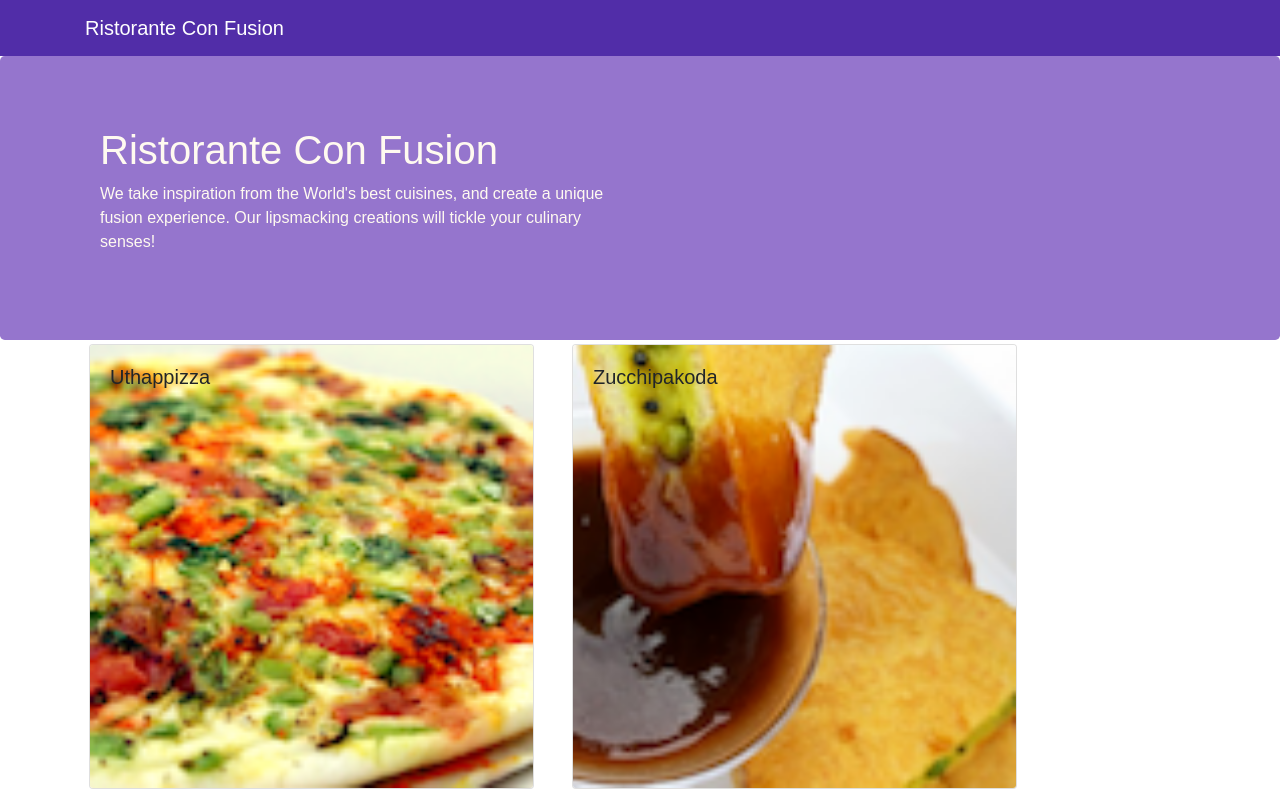
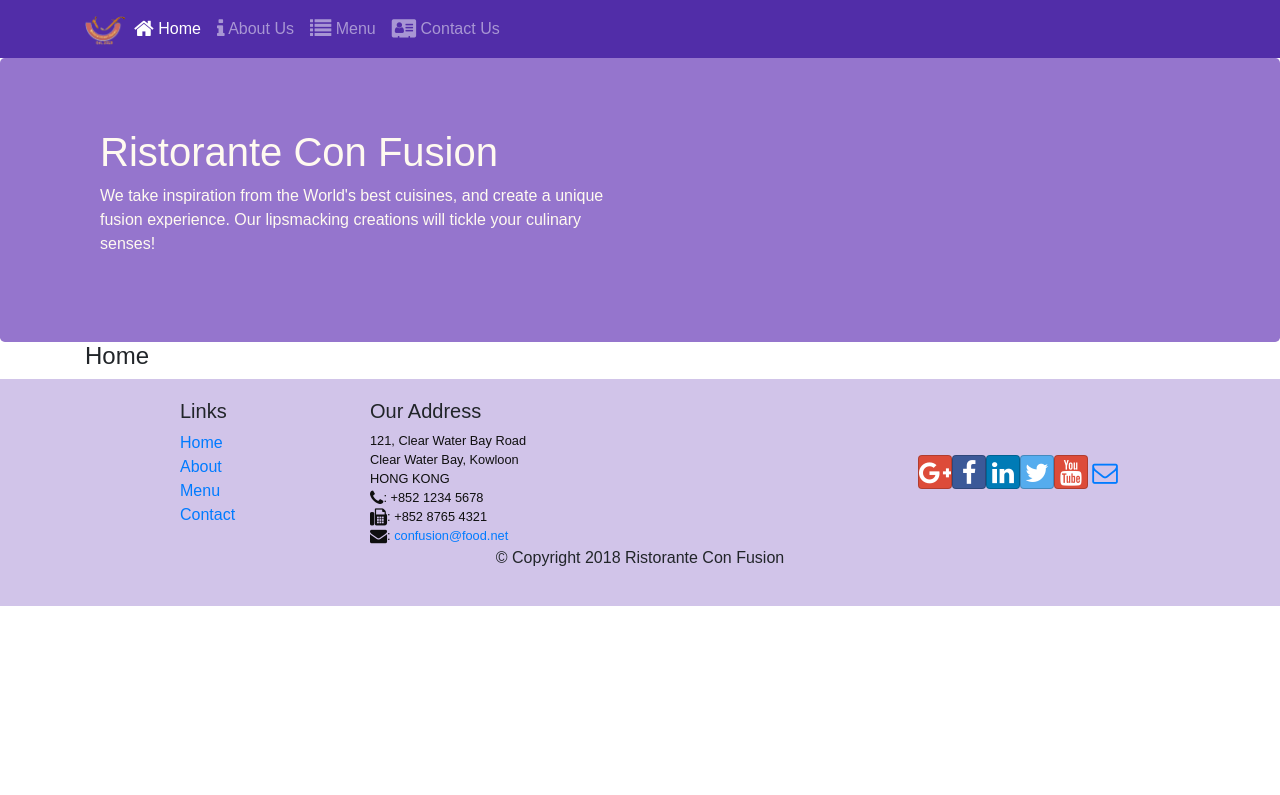
Before and after one commit to mlbudda/Coursera-React, a React (Create React App) app: page /home in a window 1280 px wide. Shown: the top 795 px of the page. Built offline with nearby package versions, Linux system fonts and the light colour scheme.

Commit message:
React Router

```diff
--- a/package.json
+++ b/package.json
@@ -9,6 +9,7 @@
     "react": "^16.14.0",
     "react-dom": "^16.14.0",
     "react-popper": "0.9.2",
+    "react-router-dom": "4.2.2",
     "react-scripts": "1.1.4",
     "reactstrap": "5.0.0"
   },
--- a/src/App.js
+++ b/src/App.js
@@ -1,13 +1,17 @@
 import React, { Component } from 'react';
 import Main from './components/MainComponent'
 import './App.css';
+import { BrowserRouter } from 'react-router-dom';
 
 class App extends Component {
   render() {
     return (
-      <div>
+      <BrowserRouter>
+        <div>
           <Main />
-      </div>
+        </div>
+      </BrowserRouter>
+
     );
   }
 }
--- a/src/components/FooterComponent.js
+++ b/src/components/FooterComponent.js
@@ -1,4 +1,5 @@
 import React from 'react';
+import { Link } from 'react-router-dom';
 
 function Footer(props) {
     return(
@@ -8,10 +9,10 @@
                 <div className="col-4 offset-1 col-sm-2">
                     <h5>Links</h5>
                     <ul className="list-unstyled">
-                        <li><a href="#">Home</a></li>
-                        <li><a href="#">About</a></li>
-                        <li><a href="#">Menu</a></li>
-                        <li><a href="contactus.html">Contact</a></li>
+                        <li><Link to="/home">Home</Link></li>
+                        <li><Link to="/aboutus">About</Link></li>
+                        <li><Link to="/menu">Menu</Link></li>
+                        <li><Link to="/contactus">Contact</Link></li>
                     </ul>
                 </div>
                 <div className="col-7 col-sm-5">
--- a/src/components/HeaderComponent.js
+++ b/src/components/HeaderComponent.js
@@ -1,13 +1,56 @@
 import React, { Component } from 'react';
-import { Navbar, NavbarBrand, Jumbotron } from 'reactstrap';
+import { Navbar, NavbarBrand, Jumbotron, Nav, NavbarToggler, Collapse, NavItem } from 'reactstrap';
+import { NavLink } from 'react-router-dom';
 
 class Header extends Component {
+    constructor(props) {
+        super(props);
+        this.state = {
+            isNavOpen: false
+        };
+        this.toggleNav = this.toggleNav.bind(this);
+    }
+
+    toggleNav() {
+        this.setState({
+            isNavOpen: !this.state.isNavOpen
+        });
+    }
+
     render() {
         return(
             <React.Fragment>
-            <Navbar dark>
+            <Navbar dark expand="md">
                 <div className="container">
-                    <NavbarBrand href="/">Ristorante Con Fusion</NavbarBrand>
+                    <NavbarToggler onClick={this.toggleNav} />
+                    <NavbarBrand className="mr-auto" href="/">
+                        <img src="assets/images/logo.png" height="30" width="41"
+                            alt="Ristorante Con Fusion" />
+                    </NavbarBrand>
+                    <Collapse isOpen={this.state.isNavOpen} navbar>
+                        <Nav navbar>
+                            <NavItem>
+                                <NavLink className="nav-link" to="/home">
+                                    <span className="fa fa-home fa-lg"></span> Home
+                                </NavLink>
+                            </NavItem>
+                            <NavItem>
+                                <NavLink className="nav-link" to="/aboutus">
+                                    <span className="fa fa-info fa-lg"></span> About Us
+                                </NavLink>
+                            </NavItem>
+                            <NavItem>
+                                <NavLink className="nav-link" to="/menu">
+                                    <span className="fa fa-list fa-lg"></span> Menu
+                                </NavLink>
+                            </NavItem>
+                            <NavItem>
+                                <NavLink className="nav-link" to="/contactus">
+                                    <span className="fa fa-address-card fa-lg"></span> Contact Us
+                                </NavLink>
+                            </NavItem>
+                        </Nav>
+                        </Collapse>
                 </div>
             </Navbar>
             <Jumbotron>
--- /dev/null
+++ b/src/components/HomeComponent.js
@@ -0,0 +1,10 @@
+import React from 'react'
+
+function Home(props) {
+    return(
+        <div className="container">
+            <h4>Home</h4>
+        </div>
+    );
+}
+export default Home;
--- a/src/components/MainComponent.js
+++ b/src/components/MainComponent.js
@@ -1,9 +1,11 @@
 import React, { Component } from 'react';
+import Home from './HomeComponent';
 import Menu from './MenuComponent';
-import DishDetail from './DishdetailComponent'
+// import DishDetail from './DishdetailComponent'
 import Header from './HeaderComponent'
 import { DISHES } from '../shared/dishes';
 import Footer from './FooterComponent'
+import { Switch, Route, Redirect } from 'react-router-dom';
 
 class Main extends Component {
 
@@ -11,25 +13,24 @@
     super(props);
     this.state = {
       dishes: DISHES,
-      selectedDish: null
     };
   }
 
-  onDishSelect(dishId) {
-    this.setState({ selectedDish: dishId});
+  render() {
 
-  }
-
-  render() {
+    const HomePage = () => {
+      return(
+        <Home />
+      );
+    }
     return (
       <div>
         <Header />
-        <Menu
-          dishes={this.state.dishes}
-          onClick={(dishId) => this.onDishSelect(dishId)}
-        />
-        <DishDetail
-          dish={this.state.dishes.filter((dish) => dish.id === this.state.selectedDish )[0]} />
+        <Switch>
+          <Route path="/home" component={HomePage} />
+          <Route exact path="/menu" component={() => <Menu dishes={this.state.dishes} />} />
+          <Redirect to="/home" />
+        </Switch>
         <Footer />
       </div>
     );
--- a/src/components/MenuComponent.js
+++ b/src/components/MenuComponent.js
@@ -2,9 +2,9 @@
 import { Card, CardImg, CardImgOverlay,
     CardTitle } from 'reactstrap';
 
-  function RenderMenuItem({ dish, onClick }) {
-    return(
-      <Card key={dish.id} onClick={() => onClick(dish.id)}>
+    function RenderMenuItem ({dish, onClick1}) {
+        return (
+            <Card>
                 <CardImg width="100%" src={dish.image} alt={dish.name} />
                 <CardImgOverlay>
                     <CardTitle>{dish.name}</CardTitle>
@@ -17,8 +17,9 @@
 
         const menu = props.dishes.map((dish) => {
             return (
-          <div  className="col-12 col-md-5 m-1">
-            <RenderMenuItem dish={dish} onClick={props.onClick} />
+                <div className="col-12 col-md-5 m-1"  key={dish.id}>
+                    <RenderMenuItem dish={dish} onClick={props.onClick1} />
+                    {/* <RenderMenuItem dish={dish} /> */}
                 </div>
             );
         });
```
Also changed, not shown: 2 other files (tests, documents, lock files or other folders). Lines whose indentation alone changed are shown as unchanged.
